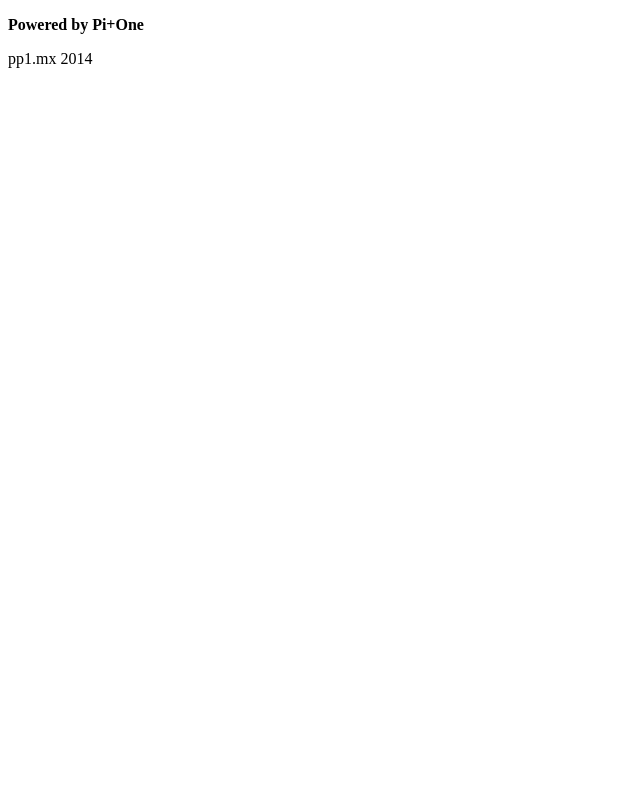
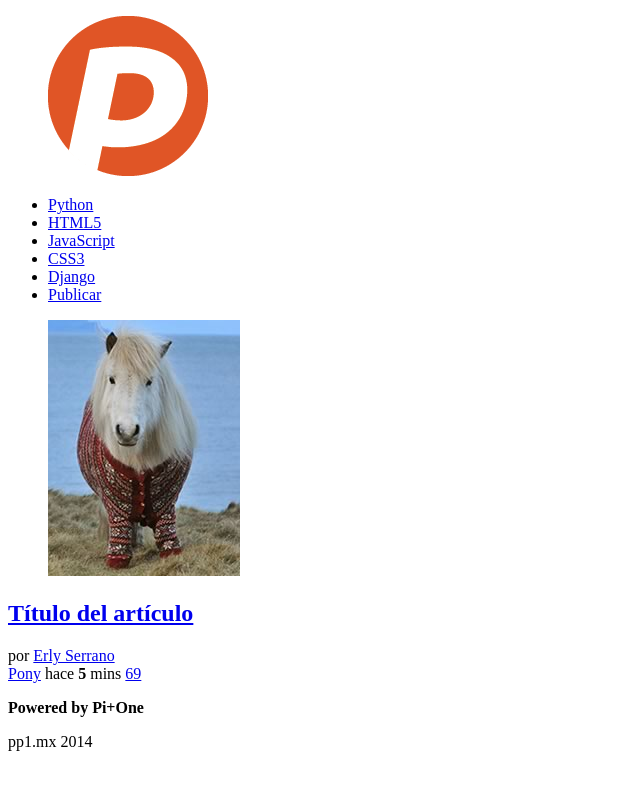
Before and after one commit to erlysr/Pulse-2014-4ta-Generacion, a plain HTML site: page Practica Clase 1/index.html in a window 1280 px wide. Shown: the whole page, without its empty margins (0-640 px from the left). Drawn offline with Linux system fonts and the light colour scheme.

Commit message:
Página con estructura inicial

```diff
--- a/Practica Clase 1/index.html
+++ b/Practica Clase 1/index.html
@@ -7,13 +7,42 @@
 </head>
 <body>
 	<header>
-
+		<figure id="logo">
+			<img src="logo.png"/>
+		</figure>
 	</header>
 	<nav>
-
+		<ul>
+			<li><a href="#">Python</a></li>
+			<li><a href="#">HTML5</a></li>
+			<li><a href="#">JavaScript</a></li>
+			<li><a href="#">CSS3</a></li>
+			<li><a href="#">Django</a></li>
+			<li id="publicar_nav">
+				<a href="#">Publicar</a>
+			</li>
+		</ul>
 	</nav>
 	<section>
-		<article></article>
+		<article class="item">
+			<figure class="imagen_item">
+				<img src="imagen.jpg"/>
+			</figure>
+			<h2 class="titulo_item">
+				<a href="#">Título del artículo</a>
+			</h2>
+			<div class="autor_item">
+				por <a href="#">Erly Serrano</a>
+			</div>
+			<div class="datos_item">
+				<a class="tag_item" href="#">Pony</a>
+				<span class="fecha_item">
+					hace <strong>5</strong> mins
+				</span>
+				<a class="comentarios_item" href="#">69</a>
+				<a class="guardar_item" href="#"></a>
+			</div>
+		</article>
 	</section>
 	<footer>
 		<p>
```
Also changed, not shown: Practica Clase 1/imagen.jpg (added), Practica Clase 1/logo.png (added), Practica Clase 1/mockup Puls2014.png (added).
